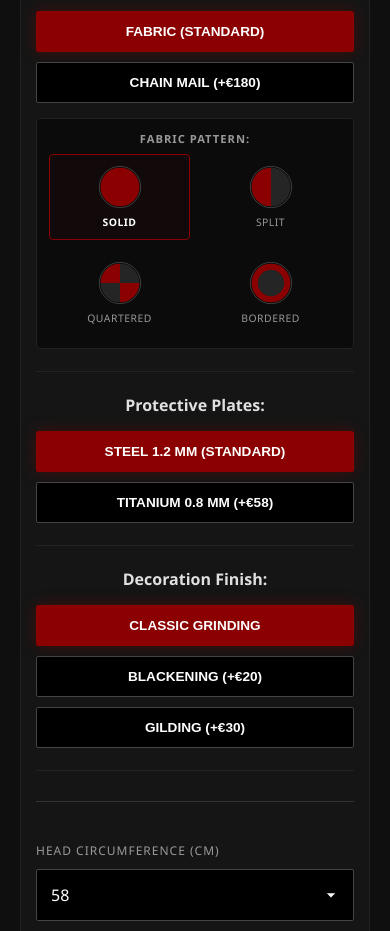
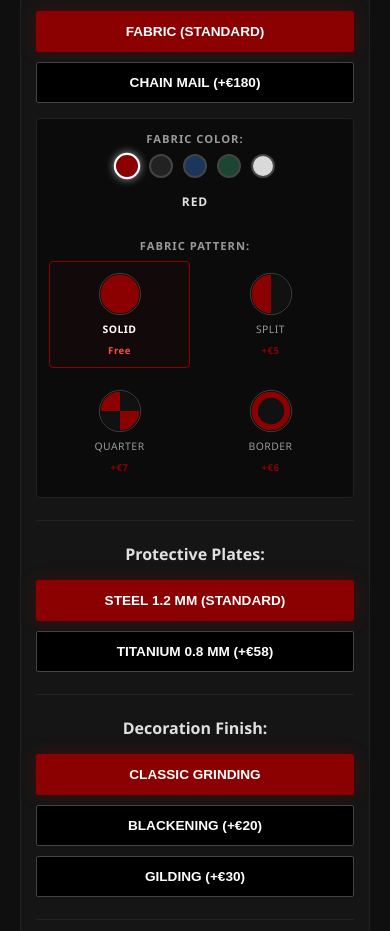
Before and after one commit to Sadovenko555/gorilla-armor-l, a React (Vite) app: page / in a window 390 px wide. Shown: the part 2860-3791 px from the top of the page. Built offline with nearby package versions, Linux system fonts and the light colour scheme.

Commit message:
add colors

```diff
--- a/src/App.css
+++ b/src/App.css
@@ -266,3 +266,73 @@ html, body {
 .bar.open:nth-child(1) { transform: translateY(7.5px) rotate(45deg); }
 .bar.open:nth-child(2) { opacity: 0; }
 .bar.open:nth-child(3) { transform: translateY(-7.5px) rotate(-45deg); }
+
+
+/* --- Нові стилі для вибору кольору та цін тканин --- */
+
+.color-picker-grid {
+  display: flex;
+  align-items: center;
+  gap: 10px;
+  margin-bottom: 12px;
+  width: 100%;
+}
+
+.color-dot {
+  width: 24px;
+  height: 24px;
+  border-radius: 50%;
+  border: 2px solid #444;
+  cursor: pointer;
+  padding: 0;
+  transition: all 0.2s ease;
+  position: relative;
+}
+
+.color-dot:hover {
+  transform: scale(1.1);
+  border-color: #888;
+}
+
+.color-dot.active {
+  border-color: #fff;
+  box-shadow: 0 0 8px rgba(255, 255, 255, 0.6);
+  transform: scale(1.1);
+}
+
+.selected-color-name {
+  font-size: 0.75rem;
+  color: var(--text-main);
+  text-transform: uppercase;
+  letter-spacing: 1px;
+  margin-left: 5px;
+  font-weight: 600;
+}
+
+.pattern-price {
+  font-size: 0.6rem;
+  color: var(--primary-red);
+  font-weight: bold;
+  margin-top: 2px;
+  letter-spacing: 0.5px;
+}
+
+.pattern-card.active .pattern-price {
+  color: #ff4d4d;
+}
+
+/* Оновлення медіа-запитів для коректного відображення колірної палітри на мобільних */
+@media (max-width: 900px) {
+  .color-picker-grid {
+    justify-content: center;
+    flex-wrap: wrap;
+    margin-bottom: 15px;
+  }
+
+  .selected-color-name {
+    width: 100%;
+    text-align: center;
+    margin-top: 5px;
+    margin-left: 0;
+  }
+}
--- a/src/components/Calculator.jsx
+++ b/src/components/Calculator.jsx
@@ -2,14 +2,31 @@ import { useState } from 'react';
 import { helmetsData } from '../data/helmets';
 import emailjs from '@emailjs/browser';
 
-// Компонент графічних іконок для візерунків тканини на основі твого ескізу
-const PatternIcon = ({ type }) => {
-  const colorBase = "#252525"; // Темна основа
-  const colorPattern = "var(--primary-red)"; // Червоний колір візерунка
+// Об'єкт з цінами для кожного візерунка тканини
+const patternPrices = {
+  'Solid': 0,
+  'Two-colored': 5,
+  'Quartered': 7,
+  'Bordered': 6
+};
+
+// Список доступних кольорів для тканини
+const fabricColors = [
+  { name: 'Red', hex: '#8b0000' },
+  { name: 'Black', hex: '#222222' },
+  { name: 'Blue', hex: '#1a365d' },
+  { name: 'Green', hex: '#1c4532' },
+  { name: 'White', hex: '#d9d9d9' }
+];
+
+// Компонент іконок, який тепер приймає обраний hex-колір
+const PatternIcon = ({ type, colorHex }) => {
+  const colorBase = "#111111"; // Базовий темний колір для розділення
+  const colorPattern = colorHex; // Динамічний колір, який обрав користувач
 
   return (
     <svg width="44" height="44" viewBox="0 0 100 100" style={{ display: 'block' }}>
-      {/* Зовнішнє тонке кільце-обводка */}
+      {/* Зовнішнє тонке кільце */}
       <circle cx="50" cy="50" r="47" fill="none" stroke="#444" strokeWidth="2" />
 
       {/* 1. Цельний (Solid) */}
@@ -17,7 +34,7 @@ const PatternIcon = ({ type }) => {
         <circle cx="50" cy="50" r="44" fill={colorPattern} />
       )}
 
-      {/* 2. Двохколірний вертикальний (Two-colored) */}
+      {/* 2. Двохколірний вертикальний (Split) */}
       {type === 'two-colored' && (
         <>
           <circle cx="50" cy="50" r="44" fill={colorBase} />
@@ -29,9 +46,7 @@ const PatternIcon = ({ type }) => {
       {type === 'quartered' && (
         <>
           <circle cx="50" cy="50" r="44" fill={colorBase} />
-          {/* Верхня ліва чверть */}
           <path d="M 50 50 L 6 50 A 44 44 0 0 1 50 6 Z" fill={colorPattern} />
-          {/* Нижня права чверть */}
           <path d="M 50 50 L 94 50 A 44 44 0 0 1 50 94 Z" fill={colorPattern} />
         </>
       )}
@@ -53,8 +68,9 @@ const Calculator = () => {
   const [optPlates, setOptPlates] = useState(helmetsData[0].options.plates?.[0] || null);
   const [optDecor, setOptDecor] = useState(helmetsData[0].options.decoration?.[0] || null);
 
-  // Новий стейт для типу візерунка тканини
+  // Стейти для тканини (візерунок та колір)
   const [fabricPattern, setFabricPattern] = useState('Solid');
+  const [selectedColor, setSelectedColor] = useState(fabricColors[0]); // Дефолтний: Червоний
 
   const [headCirc, setHeadCirc] = useState('58');
   const [headWidth, setHeadWidth] = useState('16');
@@ -75,11 +91,17 @@ const Calculator = () => {
     setOptAv(defaultAv);
     setOptPlates(h.options.plates?.[0] || null);
     setOptDecor(h.options.decoration?.[0] || null);
-    setFabricPattern('Solid'); // скидуємо на дефолт при зміні шолома
+    setFabricPattern('Solid');
+    setSelectedColor(fabricColors[0]);
   };
 
+  // Розрахунок модифікатора ціни для візерунка тканини
+  const patternPriceMod = optAv?.label.includes('Fabric') ? (patternPrices[fabricPattern] || 0) : 0;
+
+  // Загальна ціна тепер враховує базову ціну + опції + модифікатор тканини
   const totalPrice = selectedHelmet.basePrice +
     (optAv?.priceMod || 0) +
+    patternPriceMod +
     (optPlates?.priceMod || 0) +
     (optDecor?.priceMod || 0);
 
@@ -87,9 +109,8 @@ const Calculator = () => {
     e.preventDefault();
     if (!clientContact) return alert("Please enter your contact info!");
 
-    // Формуємо рядок авентайла з урахуванням типу тканини
     const aventailDetails = optAv
-      ? `${optAv.label}${optAv.label.includes('Fabric') ? ` (Pattern: ${fabricPattern})` : ''}`
+      ? `${optAv.label}${optAv.label.includes('Fabric') ? ` (Pattern: ${fabricPattern}, Base Color: ${selectedColor.name})` : ''}`
       : 'None (Standard Chain Mail)';
 
     const templateParams = {
@@ -155,7 +176,6 @@ const Calculator = () => {
               <li>
                 <strong>Aventail:</strong>
                 <div className="spec-options-wrapper">
-                  {/* Перевірка чи є взагалі опції вибору опцій кольчуги/тканини */}
                   {selectedHelmet.options.aventail && selectedHelmet.options.aventail.length > 0 ? (
                     <div className="mini-buttons">
                       {selectedHelmet.options.aventail.map((a, i) => (
@@ -165,30 +185,48 @@ const Calculator = () => {
                       ))}
                     </div>
                   ) : (
-                    /* Якщо масив порожній (як у English Cross), виводимо статичний кастомний напис */
                     <div className="mini-buttons">
                       <div className="spec-static-btn">{selectedHelmet.specs.aventail || 'Chain Mail (Standard)'}</div>
                     </div>
                   )}
 
-                  {/* Додатковий графічний вибір візерунка, якщо активована тканина */}
+                  {/* Розширений блок налаштування тканини */}
                   {optAv?.label.includes('Fabric') && (
                     <div className="fabric-patterns-container">
-                      <span className="pattern-section-title">Fabric Pattern:</span>
+
+                      {/* Вибір кольору авентайла */}
+                      <span className="pattern-section-title">Fabric Color:</span>
+                      <div className="color-picker-grid">
+                        {fabricColors.map((color) => (
+                          <button
+                            key={color.name}
+                            className={`color-dot ${selectedColor.name === color.name ? 'active' : ''}`}
+                            style={{ backgroundColor: color.hex }}
+                            title={color.name}
+                            onClick={() => setSelectedColor(color)}
+                          />
+                        ))}
+                        <span className="selected-color-name">{selectedColor.name}</span>
+                      </div>
+
+                      {/* Вибір візерунка з новими цінами */}
+                      <span className="pattern-section-title" style={{ marginTop: '5px' }}>Fabric Pattern:</span>
                       <div className="pattern-grid">
                         {[
-                          { id: 'Solid', label: 'Solid' },
-                          { id: 'Two-colored', label: 'Split' },
-                          { id: 'Quartered', label: 'Quartered' },
-                          { id: 'Bordered', label: 'Bordered' }
+                          { id: 'Solid', label: 'Solid', price: 0 },
+                          { id: 'Two-colored', label: 'Split', price: 5 },
+                          { id: 'Quartered', label: 'Quarter', price: 7 },
+                          { id: 'Bordered', label: 'Border', price: 6 }
                         ].map((p) => (
                           <div
                             key={p.id}
                             className={`pattern-card ${fabricPattern === p.id ? 'active' : ''}`}
                             onClick={() => setFabricPattern(p.id)}
                           >
-                            <PatternIcon type={p.id.toLowerCase()} />
+                            {/* Передаємо поточний колір у фігуру SVG */}
+                            <PatternIcon type={p.id.toLowerCase()} colorHex={selectedColor.hex} />
                             <span className="pattern-label">{p.label}</span>
+                            <span className="pattern-price">{p.price === 0 ? 'Free' : `+€${p.price}`}</span>
                           </div>
                         ))}
                       </div>
```
